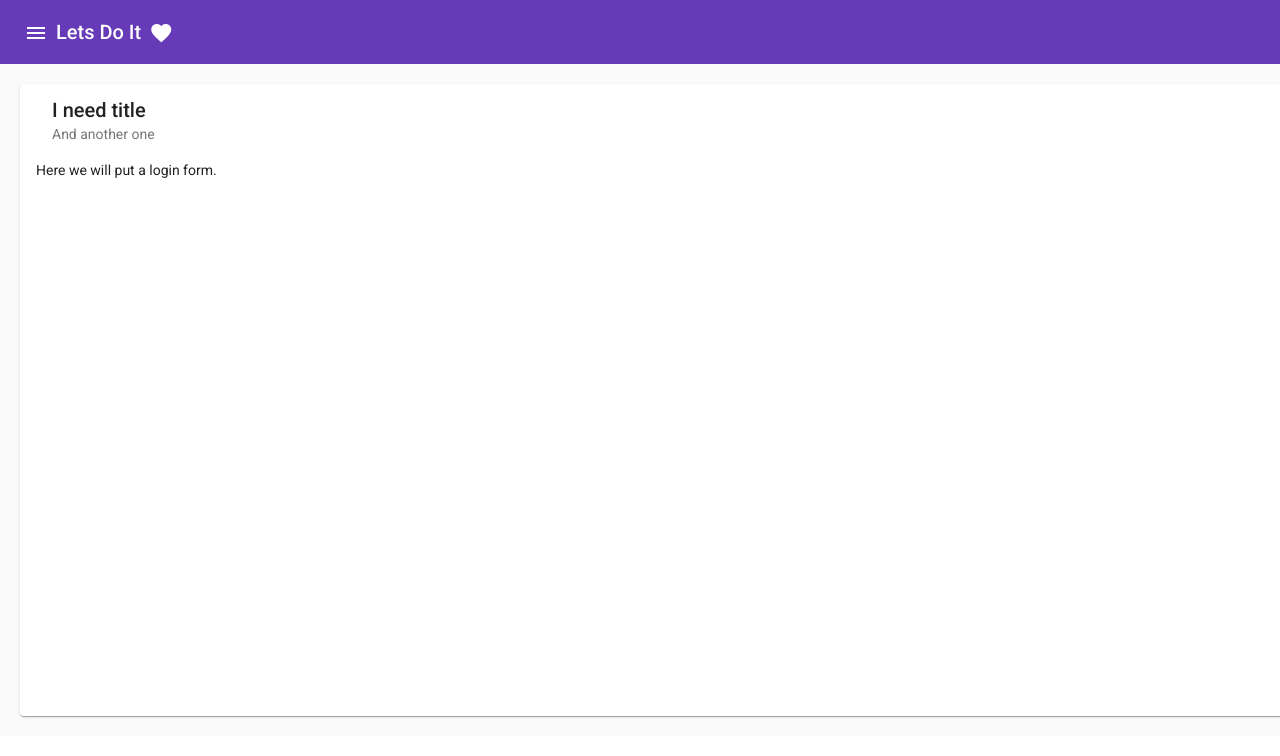
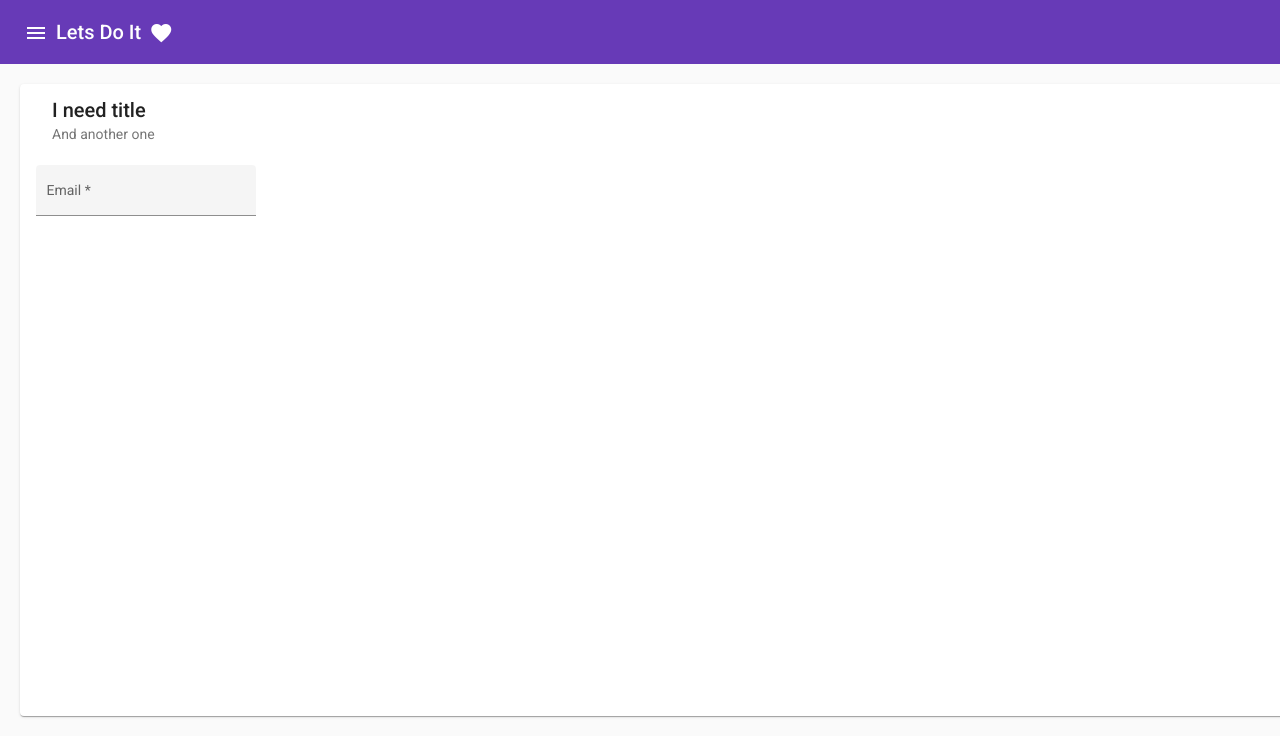
Before and after one commit to vitaly23/Let-s-Do-It, an Angular app in the folder lets-do-it-client/: page / in a window 1280 px wide. Shown: the top 756 px of the page. Built offline with nearby package versions, Linux system fonts and the light colour scheme.

Commit message:
WIP - add login component

```diff
--- a/lets-do-it-client/src/app/app.module.ts
+++ b/lets-do-it-client/src/app/app.module.ts
@@ -13,12 +13,12 @@ import { MatButtonModule } from '@angular/material/button';
     AppComponent,
   ],
   imports: [
+    BrowserAnimationsModule,
     AppRoutingModule,
     MatButtonModule,
     HeaderModule,
     HomepageModule,
     CommonModule,
-    BrowserAnimationsModule
   ],
   providers: [],
   bootstrap: [AppComponent]
--- a/lets-do-it-client/src/app/homepage/homepage.component.html
+++ b/lets-do-it-client/src/app/homepage/homepage.component.html
@@ -19,9 +19,7 @@
           <mat-card-subtitle>And another one</mat-card-subtitle>
         </mat-card-header>
         <mat-card-content>
-          <p>
-            Here we will put a login form.
-          </p>
+          <app-login></app-login>
         </mat-card-content>
         <mat-card-actions>
           <!-- <button mat-button>LIKE</button>
--- /dev/null
+++ b/lets-do-it-client/src/app/homepage/login/login.component.html
@@ -0,0 +1,8 @@
+<div class="example-container">
+    <form [formGroup]="loginForm">
+      <mat-form-field appearance="fill">
+        <mat-label>Email</mat-label>
+        <input matInput placeholder="Email" formControlName="email" required>
+      </mat-form-field>
+    </form>
+  </div>
--- /dev/null
+++ b/lets-do-it-client/src/app/homepage/login/login.component.scss
@@ -0,0 +1,19 @@
+.example-container .mat-form-field + .mat-form-field {
+    margin-left: 8px;
+  }
+
+  .example-container .mat-form-field {
+    width: 220px;
+  }
+
+  .example-container form {
+    margin-bottom: 20px;
+  }
+
+  .example-container form > * {
+    margin: 5px 0;
+  }
+
+  .example-container .mat-radio-button {
+    margin: 0 12px;
+  }
--- /dev/null
+++ b/lets-do-it-client/src/app/homepage/login/login.component.ts
@@ -0,0 +1,33 @@
+import { Component, OnInit } from '@angular/core';
+import { FormBuilder, FormGroup, Validators } from '@angular/forms';
+
+@Component({
+  selector: 'app-login',
+  templateUrl: './login.component.html',
+  styleUrls: ['./login.component.scss']
+})
+export class LoginComponent implements OnInit {
+  public loginForm: FormGroup;
+  submitted = false;
+
+  constructor(private formBuilder: FormBuilder) { }
+
+  ngOnInit() {
+    this.loginForm = this.formBuilder.group({
+      email: ['', [Validators.required, Validators.email]],
+    })
+  }
+
+  get f() { return this.loginForm.controls; }
+
+  submitForm() {
+    this.submitted = true;
+    if (this.loginForm.invalid) {
+      return;
+    }
+
+
+    //this.store.dispatch(new LoginAction(this.loginForm.value));
+  }
+
+}
```
Also changed, not shown: lets-do-it-client/src/app/homepage/homepage.module.ts (+9 -4 lines), 1 other file (tests, documents, lock files or other folders).
